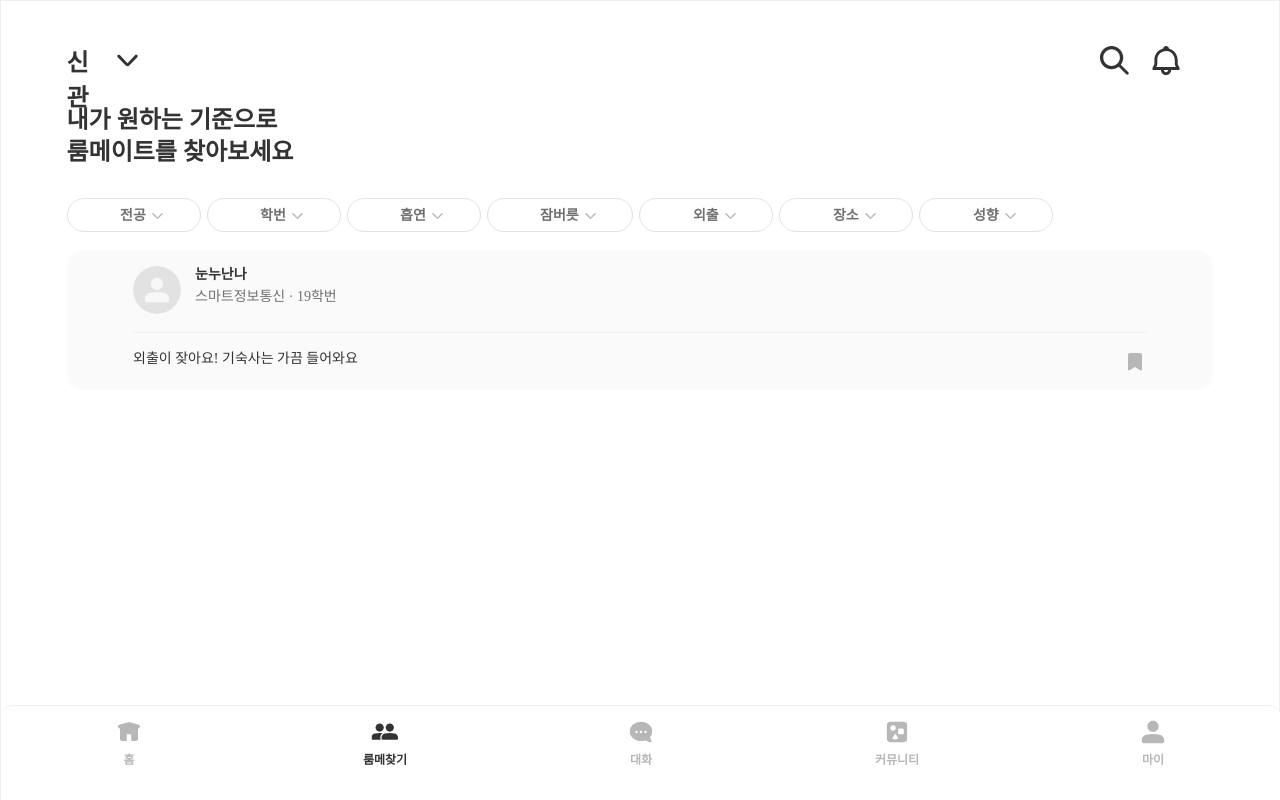
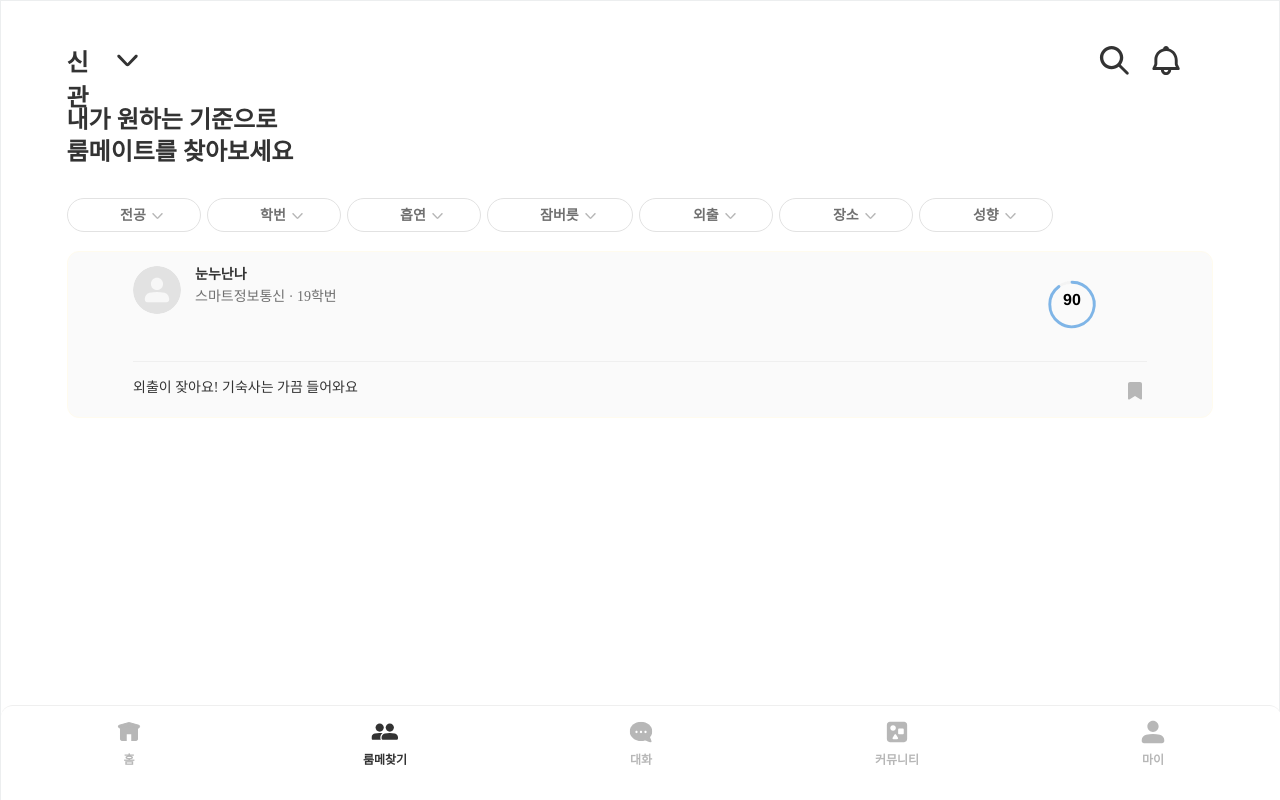
Before and after one commit to G-E-E-K-S/GEEKS-FE, a React (Create React App) app: page /rommate in a window 1280 px wide. Built offline with nearby package versions, Linux system fonts and the light colour scheme; a web font is replaced by a local one.

Commit message:
Add circle chart in other profile components

```diff
--- a/package.json
+++ b/package.json
@@ -9,6 +9,7 @@
     "axios": "^1.6.0",
     "chart.js": "^4.4.1",
     "react": "^18.2.0",
+    "react-apexcharts": "^1.4.1",
     "react-dom": "^18.2.0",
     "react-modal": "^3.16.1",
     "react-router-dom": "^6.18.0",
--- a/src/components/Main/OtherProfile.js
+++ b/src/components/Main/OtherProfile.js
@@ -1,6 +1,6 @@
 import React from "react";
 import styled from "styled-components";
-import Chart from 'chart.js/auto';
+import ApexChart from "react-apexcharts";
 import * as c from "../../components/Common/CommonStyle";
 import fillSave from '../../assets/img/MyPage/fillSave.svg';
 
@@ -49,8 +49,40 @@ const Intro = styled.div`
   line-height: 18px; /* 128.571% */
 `;
 const OtherProfile = (props) => {
+  const chartOptions = {
+    chart: {
+
+      type: "radialBar",
+    },
+    fill: {
+      colors: "#6CABE5",
+    },
+    plotOptions: {
+      radialBar: {
+        hollow: {
+          size: "50%",
+        },
+        dataLabels:{
+          width: 100,
+          showOn:"always",
+          name:{
+            show:true,
+            fontSize: "1rem",
+          },
+          value:{
+            show:false
+          }
+        }
+      },
+    },
+    stroke: {
+      lineCap: "round",
+    },
+    labels: ["90"],
+  };
   return (
     <TotalProfile activeCheck={props.activeCheck}>
+      <c.SpaceBetween>
         <c.Flex>
           <UserProfile src={props.userprofile} />
           <div>
@@ -60,6 +92,8 @@ const OtherProfile = (props) => {
             </Major>
           </div>
         </c.Flex>
+        <ApexChart type="radialBar" series={[90]} options={chartOptions} height="50%" width="50%"/>
+      </c.SpaceBetween>
       <Contour />
       <c.SpaceBetween>
         <Intro>외출이 잦아요! 기숙사는 가끔 들어와요</Intro>
```
Also changed, not shown: 1 other file (tests, documents, lock files or other folders). Lines whose indentation alone changed are shown as unchanged.
